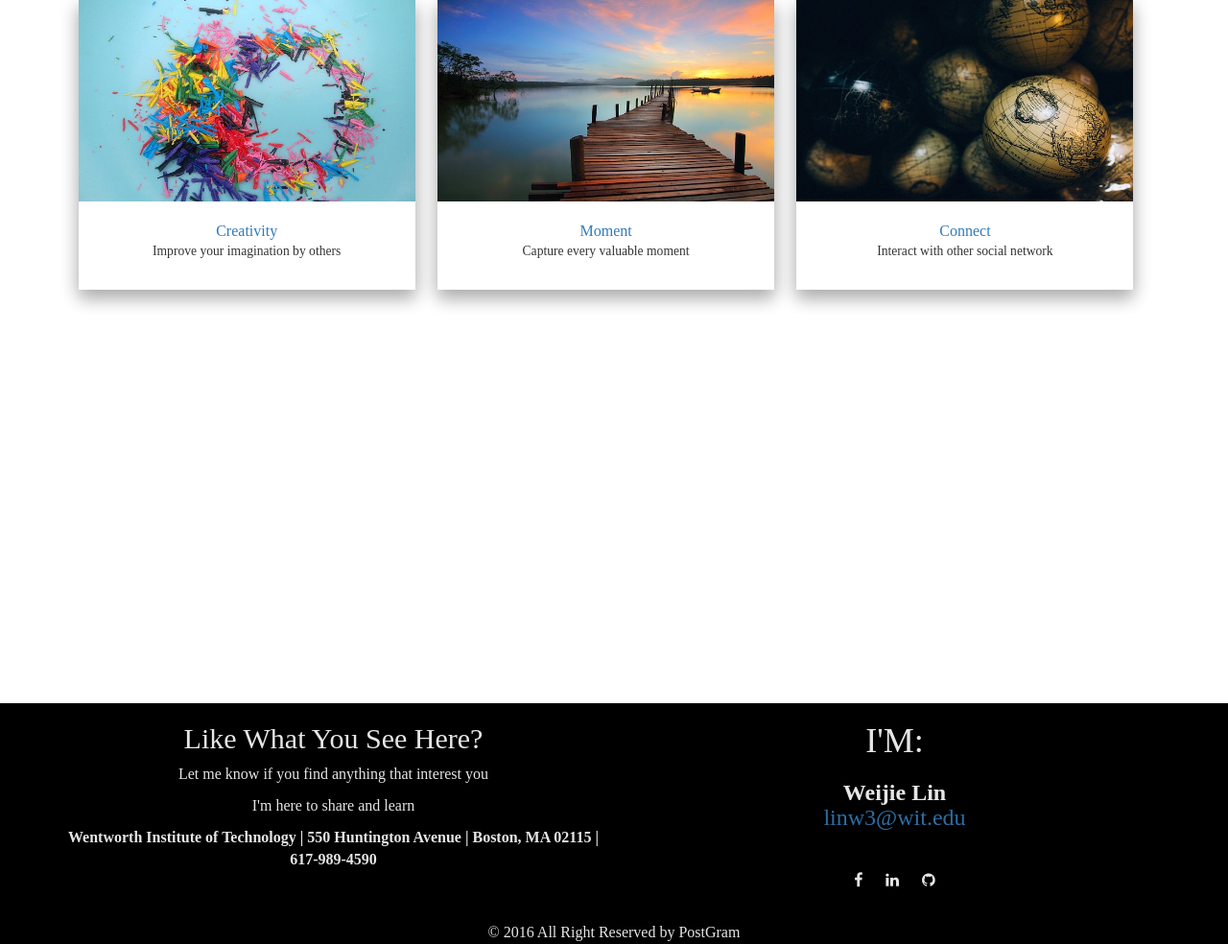
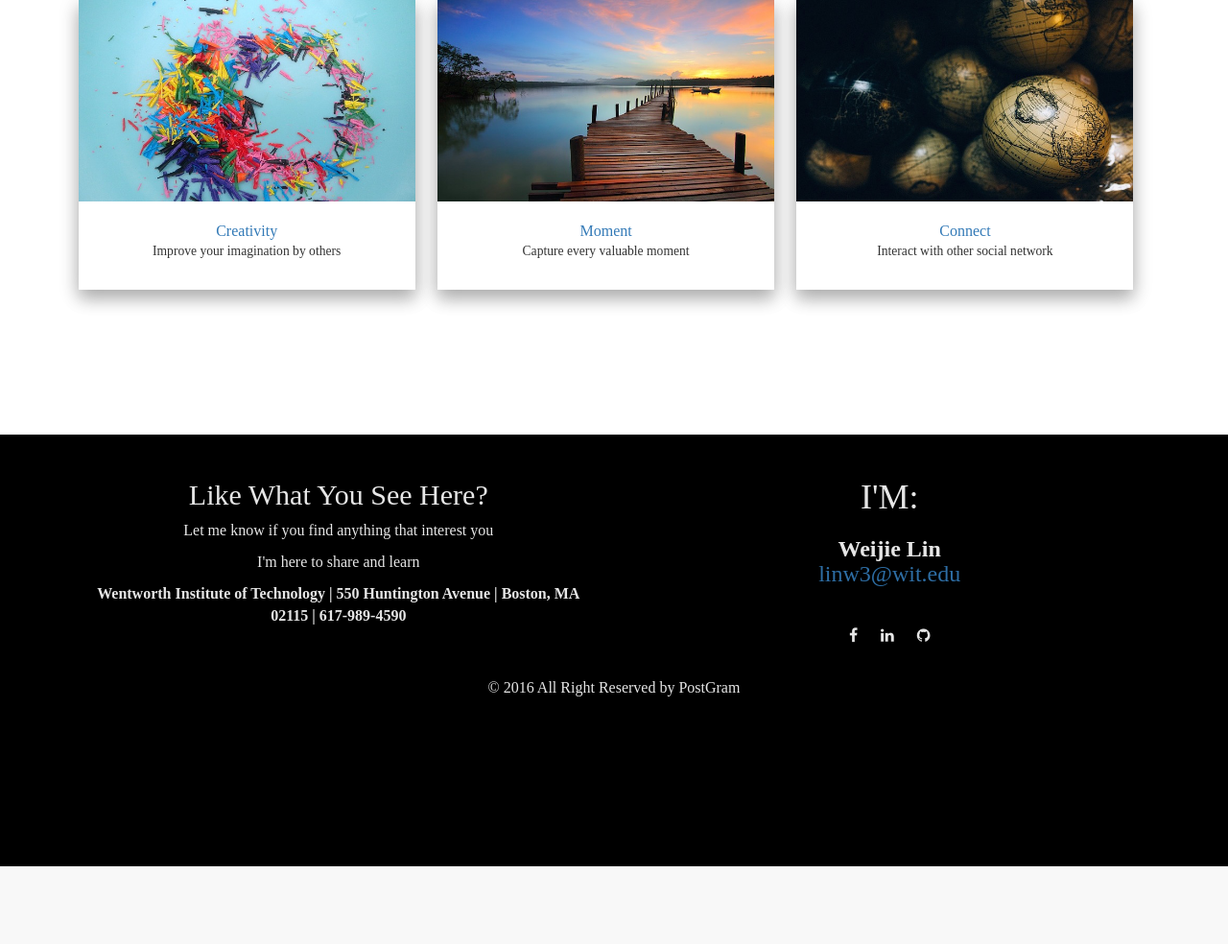
Before and after one commit to lil2/commten, a Django app: page / in a window 1280 px wide. Shown: the part 2838-3822 px from the top of the page at 96% size. After the commit the page ends 3741 px from the top, so only its background shows below. Run offline with Django 3.2, Linux system fonts and the light colour scheme; some libraries are stand-ins or nearby versions.

Commit message:
fix issue of footer to make it sticky to the bottom

```diff
--- a/blogapp/static/custom_css/my_css.css
+++ b/blogapp/static/custom_css/my_css.css
@@ -187,25 +187,29 @@ a{
     text-transform: uppercase;
 }
 
-.footer-wrapper{
-    position: relative;
-    width: 100%;
-    margin-top: 25%;
-    bottom: 0;
-    margin-bottom: 0;
+.page-wrap{
+    min-height: 100%;
+    margin-bottom: -450px;
+}
+
+.page-wrap:after{
+    content: "";
+    display: block;
+}
+
+.site-footer, .page-wrap:after{
+    height: 450px;
 
 }
 
-footer{
+.site-footer{
     width: 100%;
-    height: auto;
     background: black;
-    display: block;
-
 }
 
 .site-info{
     color: white;
+    padding: 2%;
     opacity: 0.9;
 }
 
--- a/blogapp/templates/blogapp/base.html
+++ b/blogapp/templates/blogapp/base.html
@@ -21,7 +21,7 @@
 <!-- Body Section -->
 
 <body>
-
+<div class="page-wrap">
 <!-- FaceBook Comment Plugin Section -->
 
 <div id="fb-root"></div>
@@ -54,7 +54,7 @@
         <li><a href="{% url 'music' %}">Music</a></li>
         <li><a href="#" id="album">Album</a></li>
         <li><a href="{% url 'follow' %}">Find People</a></li>
-        <li><a href="#">Welcome, {{ user.username }}. Thanks for logging in.</a></li>
+        <li><a href="#" id="login_user">Welcome, {{ user.username }}. Thanks for logging in.</a></li>
         <a href="{% url 'logout' %}" class="btn btn-primary btn-sm navbar-btn pull-right">Logout</a>
       </ul>
       {% else %}
@@ -115,10 +115,10 @@
 
     </div>
 </div>
+</div>
+<!--Footer-->
 
-<!--Footer-->
-<div class="footer-wrapper">
-    <footer>
+<footer class="site-footer">
     <div class="container site-info">
         <div class="row">
             <div class="col-md-6 text-center">
@@ -144,7 +144,7 @@
         <div class="col-md-12 text-center">© 2016 All Right Reserved by PostGram</div>
     </div>
 </footer>
-</div>
+
 </body>
 
 
--- a/blogapp/templates/blogapp/login_info.html
+++ b/blogapp/templates/blogapp/login_info.html
@@ -3,13 +3,13 @@
 {% block content %}
 <div class="container">
 {% if user.is_authenticated %}
-<div class="alert alert-success" role="alert">
+<div class="alert alert-success" role="alert" style="margin-top: 5%;">
 You're logging in successfully!!! Redirecting to home page in 3 seconds.
 <p><a href="{{ home }}">Back to Home Page</a></p>
 <meta http-equiv="refresh" content="3;url={{ home }}">
 </div>
 {% else %}
-<div class="alert alert-danger" role="alert">
+<div class="alert alert-danger" role="alert" style="margin-top:5%;">
   <span class="glyphicon glyphicon-exclamation-sign" aria-hidden="true"></span>
   <span class="sr-only">Error:</span>
   The username and password were incorrect or blank. Please re-enter again.
```
Lines whose indentation alone changed are shown as unchanged.
